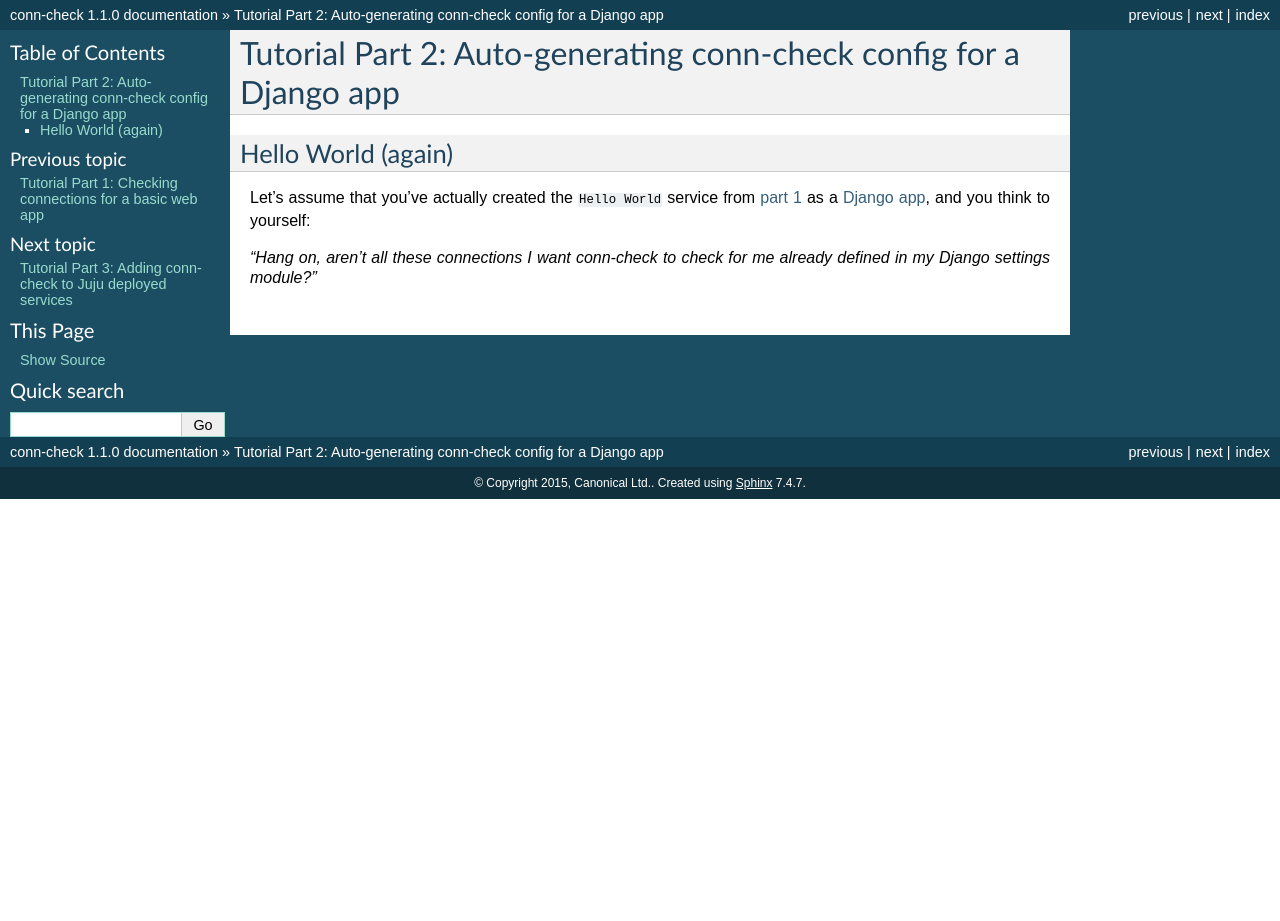
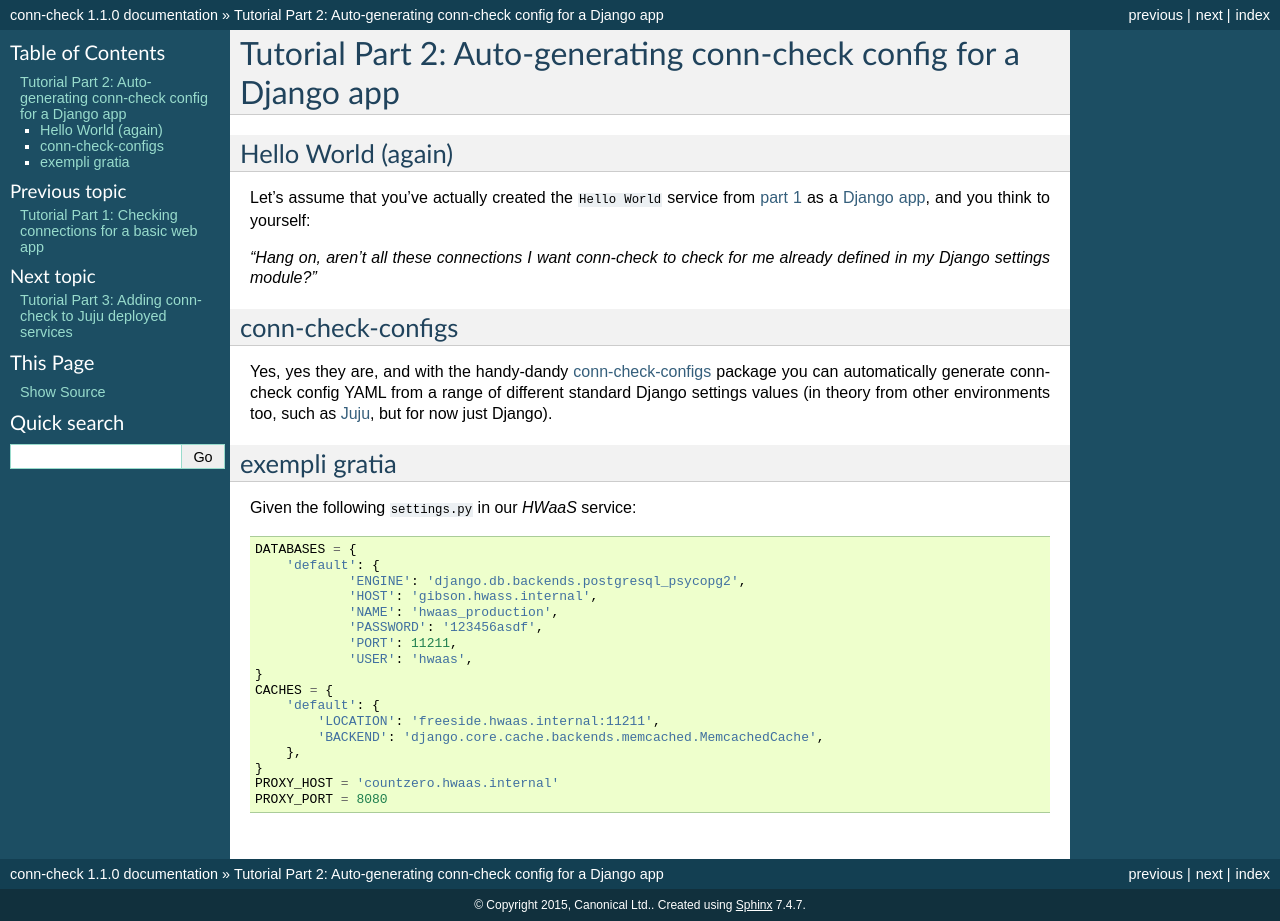
Before and after one commit to canonical-ols/conn-check, a Sphinx documentation site: the page built from docs/tutorial-part-2.rst, in a window 1280 px wide. Built offline with Sphinx 7.4.7, drawn with Linux system fonts in a browser that asks for light colours; before the commit the page ends 900 px from its top, so only the background shows below that.

Commit message:
Add settings.py example

```diff
--- a/docs/tutorial-part-2.rst
+++ b/docs/tutorial-part-2.rst
@@ -10,3 +10,37 @@ Let's assume that you've actually created the ``Hello World`` service from
 
 `"Hang on, aren't all these connections I want conn-check to check for me
 already defined in my Django settings module?"`
+
+conn-check-configs
+------------------
+
+Yes, yes they are, and with the handy-dandy
+`conn-check-configs <https://pypi.python.org/pypi/conn-check-configs>`_
+package you can automatically generate conn-check config YAML from a range of
+different standard Django settings values (in theory from other environments
+too, such as `Juju <https://jujucharms.com/>`_, but for now just Django).
+
+exempli gratia
+--------------
+
+Given the following ``settings.py`` in our `HWaaS` service:
+
+.. code-block:: python
+
+    DATABASES = {
+        'default': {
+                'ENGINE': 'django.db.backends.postgresql_psycopg2',
+                'HOST': 'gibson.hwass.internal',
+                'NAME': 'hwaas_production',
+                'PASSWORD': '123456asdf',
+                'PORT': 11211,
+                'USER': 'hwaas',
+    }
+    CACHES = {
+        'default': {
+            'LOCATION': 'freeside.hwaas.internal:11211',
+            'BACKEND': 'django.core.cache.backends.memcached.MemcachedCache',
+        },
+    }
+    PROXY_HOST = 'countzero.hwaas.internal'
+    PROXY_PORT = 8080
```
